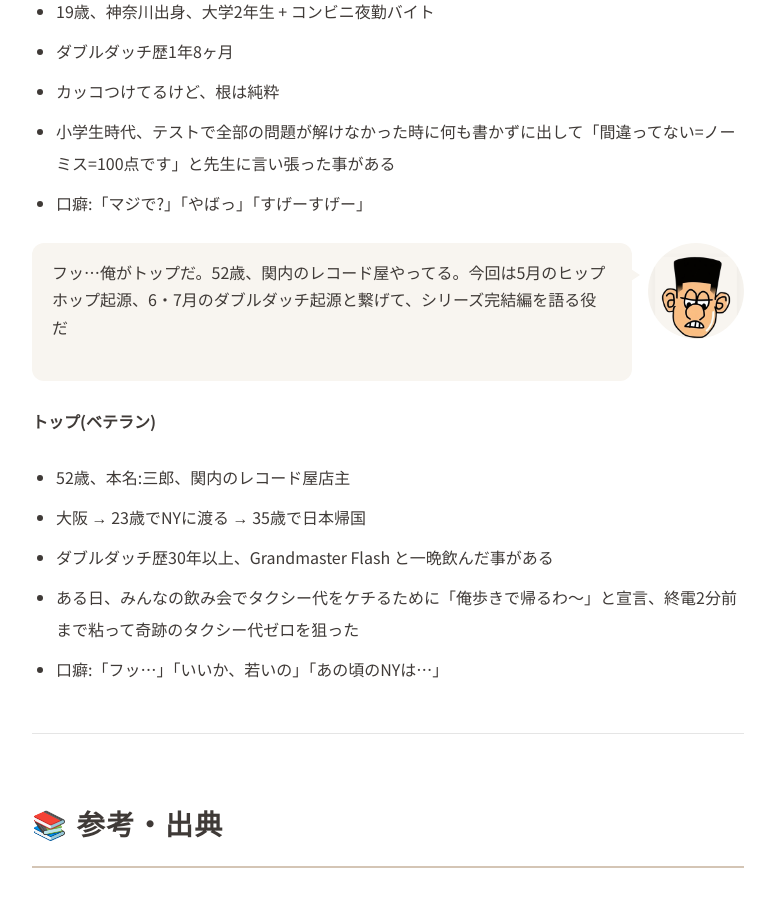
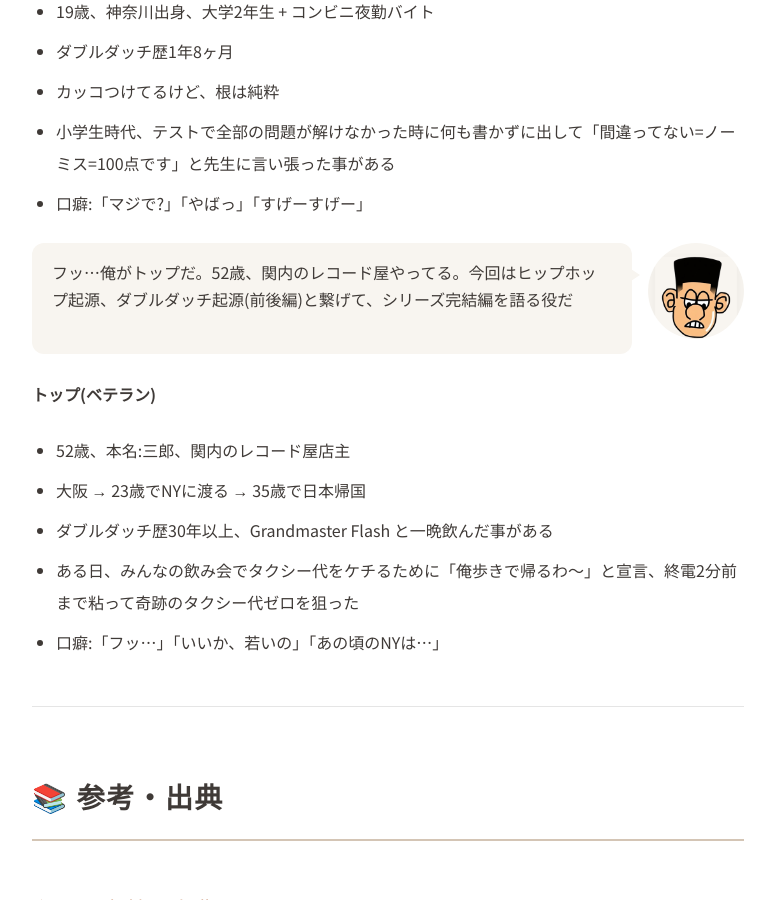
Before and after one commit to JunyaUnityDev/haribow-online-lesson-articles, a Jekyll site: the page built from _scheduled/hiphop-elements-birth.md, in a window 1280 px wide and 900 px high, scrolled down 18714 px. Shown: the whole window, without its empty margins (252-1027 px from the left). Built offline with Jekyll 4.4.1, drawn with Linux system fonts in a browser that asks for light colours; some web fonts are replaced; some of the changed text lies outside the part shown.

Commit message:
Drop month references in cross-article callbacks
JUNYA pointed out that '5月の' / '6月の' / '6・7月の' bake the publish
schedule into the article body, which goes stale if the schedule
changes. Replace with neutral phrasing — 前に / 前回 / ダブルダッチ
起源で話した — that survives any future re-shuffle. Five sites in
hiphop-elements-birth get rewritten; house-music-origin only used
month references for actual historical dates (1979/7/12 etc.) and
needed no change.

```diff
--- a/_scheduled/hiphop-elements-birth.md
+++ b/_scheduled/hiphop-elements-birth.md
@@ -19,7 +19,7 @@
 
 ## 💭 プロローグ: ヒップホップって、ただの音楽じゃないらしい
 
-{% include character.html name="flekky" position="left" text="トップさん、5月にヒップホップ起源の話、聞かせてもらったじゃないっすか" %}
+{% include character.html name="flekky" position="left" text="トップさん、前にヒップホップ起源の話、聞かせてもらったじゃないっすか" %}
 
 {% include character.html name="top" position="right" text="Kool Herc の話か。Apache が鳴った夜の" %}
 
@@ -46,7 +46,7 @@
 
 {% include character.html name="top" position="right" text="これが、ヒップホップの **第一の要素 — DJ** の誕生" %}
 
-{% include character.html name="flekky" position="left" text="ここまでは、5月の話っすね" %}
+{% include character.html name="flekky" position="left" text="ここまでは、前回の話っすね" %}
 
 {% include character.html name="top" position="right" text="そう。**でもな、その時はまだ『ヒップホップ』って言葉はなかった**。<br><br>**ただの『ブロンクスのパーティー』だった**" %}
 
@@ -146,7 +146,7 @@
 
 {% include character.html name="flekky" position="left" text="!" %}
 
-{% include character.html name="top" position="right" text="**そう、覚えてるだろ?6月のダブルダッチ起源の話**。<br><br>**ヒップホップとダブルダッチは、あの夜、繋がってた**" %}
+{% include character.html name="top" position="right" text="**そう、覚えてるだろ?ダブルダッチ起源で話した夜だ**。<br><br>**ヒップホップとダブルダッチは、あの夜、繋がってた**" %}
 
 ---
 
@@ -172,7 +172,7 @@
 
 ---
 
-{% include character.html name="top" position="right" text="1982年11月、**New York City Rap Tour** が始まる。<br><br>ヨーロッパへ、フランス、パリ、リヨン、メス、ベルフォール、ミュルーズ。<br><br>DJ、MC、Bboy、グラフィティ — 4要素のすべてが、ヨーロッパに紹介された。<br><br>そして、**Fantastic Four もそのツアーに同行した**(これも6・7月の記事で書いた話)" %}
+{% include character.html name="top" position="right" text="1982年11月、**New York City Rap Tour** が始まる。<br><br>ヨーロッパへ、フランス、パリ、リヨン、メス、ベルフォール、ミュルーズ。<br><br>DJ、MC、Bboy、グラフィティ — 4要素のすべてが、ヨーロッパに紹介された。<br><br>そして、**Fantastic Four もそのツアーに同行した**(これもダブルダッチ起源で書いた話)" %}
 
 ![1982年11月29日、フランス・メス（Metz）でのNew York City Rap Tour。ターンテーブルの前で縄を跳ぶ Fantastic Four]({{ '/assets/images/nyc-rap-tour-paris-1982.jpg' | relative_url }})
 <small>写真出典: <a href="https://www.republicain-lorrain.fr/actualite/2019/01/25/nyc-rap-tour-en-1982-la-france-et-metz-decouvrent-la-culture-hip-hop-us" target="_blank" rel="noopener">Le Républicain Lorrain — NYC Rap Tour en 1982</a>（Le Républicain Lorrain アーカイブ）</small>
@@ -233,7 +233,7 @@
 - 小学生時代、テストで全部の問題が解けなかった時に何も書かずに出して「間違ってない=ノーミス=100点です」と先生に言い張った事がある
 - 口癖:「マジで?」「やばっ」「すげーすげー」
 
-{% include character.html name="top" position="right" text="フッ…俺がトップだ。52歳、関内のレコード屋やってる。今回は5月のヒップホップ起源、6・7月のダブルダッチ起源と繋げて、シリーズ完結編を語る役だ" %}
+{% include character.html name="top" position="right" text="フッ…俺がトップだ。52歳、関内のレコード屋やってる。今回はヒップホップ起源、ダブルダッチ起源(前後編)と繋げて、シリーズ完結編を語る役だ" %}
 
 **トップ(ベテラン)**
 
```
